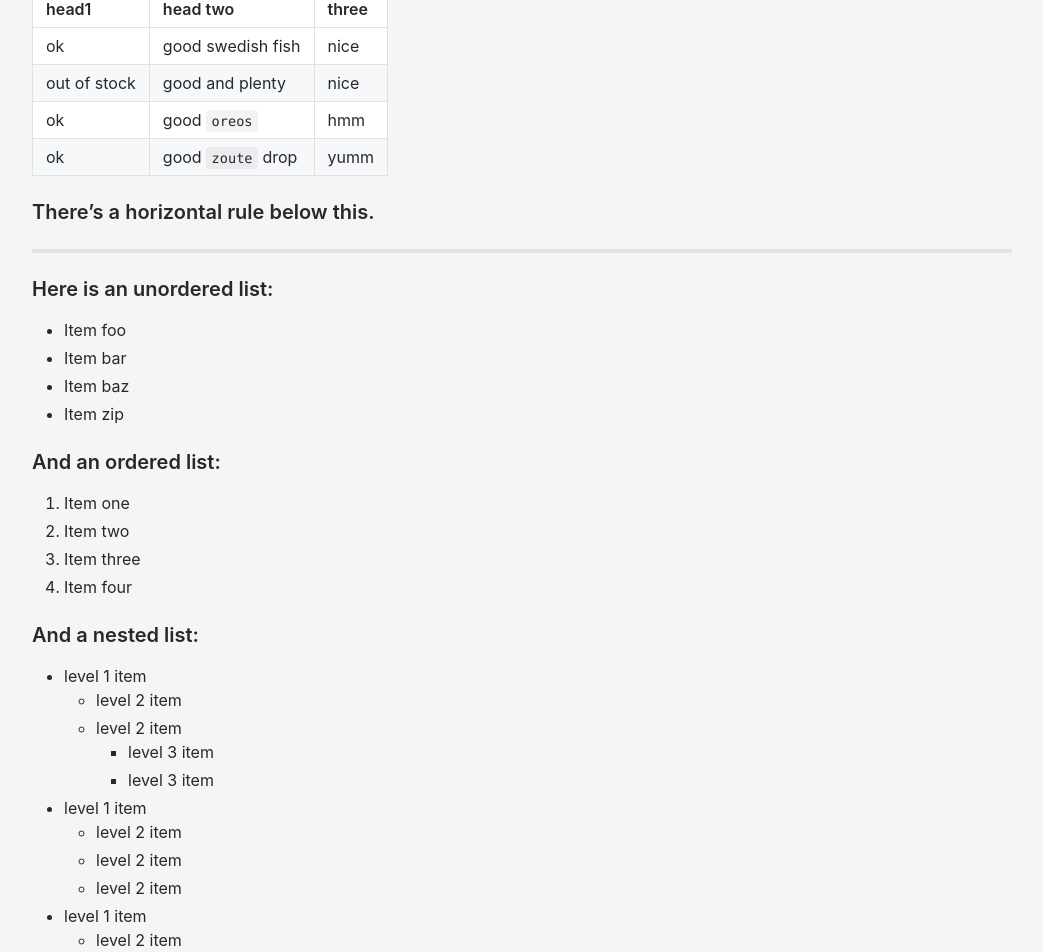
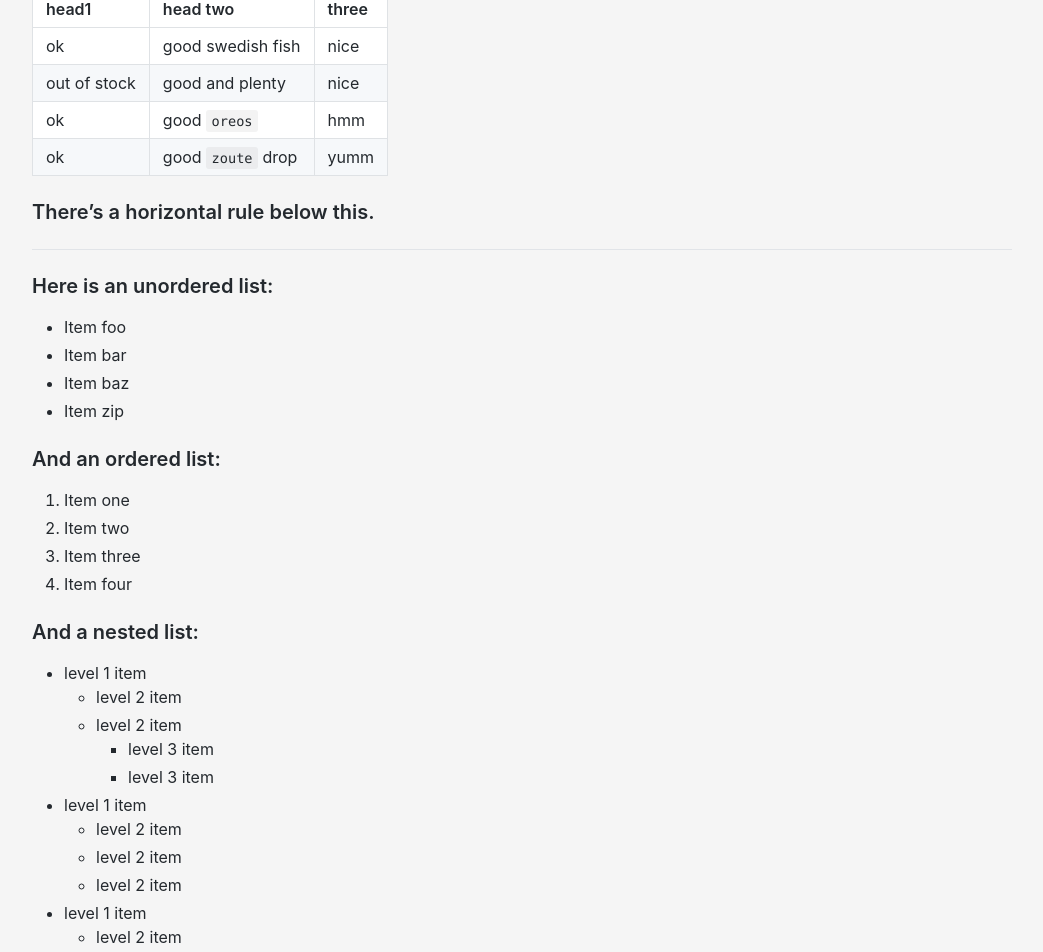
Before and after one commit to haapio/haapio.github.io, a Jekyll site: the page built from temp.md, in a window 1280 px wide. Shown: the part 1070-2022 px from the top of the page, without its empty margins (118-1161 px from the left). Built offline with Jekyll 4.4.1, drawn with Linux system fonts in a browser that asks for light colours; comment, search, counter and statistics services are not loaded; our own code applies the rules of GitHub Pages for plain Markdown files.

Commit message:
Update style.scss

```diff
--- a/assets/css/style.scss
+++ b/assets/css/style.scss
@@ -12,5 +12,6 @@ body {
 }
 
 .markdown-body hr {
-  height: 1px solid #eaecef;
+  height: 1px;
+  color: #eaecef
 }
```
